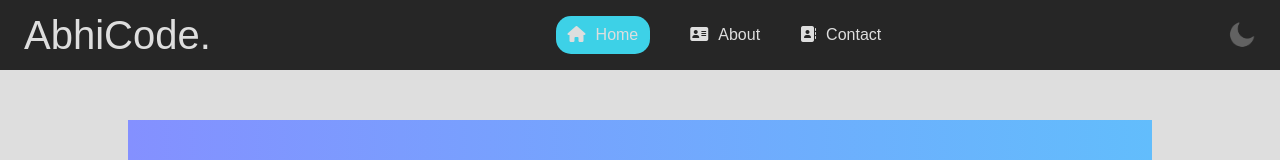
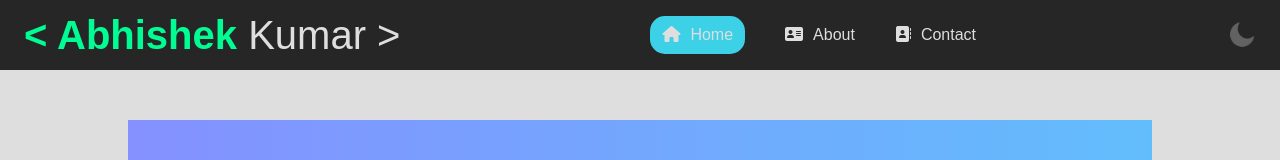
Before and after one commit to abhiraj-ku/Abhishek-portfolio, a plain HTML site: page about-us/about.html in a window 1280 px wide. Shown: the top 160 px of the page. Drawn offline with Linux system fonts and the light colour scheme.

Commit message:
changed title color of about page

```diff
--- a/about-us/about.css
+++ b/about-us/about.css
@@ -56,6 +56,10 @@ header {
 .nav-branding {
     font-size: 2.5rem;
     color: var(--primary-color);
+}
+span{
+    color:#00fd93;
+
 }
 
 /* navigation menu ul tag */
@@ -182,6 +186,9 @@ a {
         left: 0;
         z-index: 999;
         opacity: 0.7;
+    }
+    .nav-branding{
+        font-size: 1.5rem;
     }
     .right{
         flex: 0 100%;
@@ -391,11 +398,11 @@ svg{
     text-align: center;
 }
 span{
-    color: rgb(223, 6, 6);
-    font-weight: 800;
+    color:#00fd93;;
+    font-weight: 700;
 
 }
-.mwl{
+/* .mwl{
     align-items: center;
     width: 8rem;
-}
+} */
--- a/about-us/about.html
+++ b/about-us/about.html
@@ -14,7 +14,7 @@
     <header>
         <nav class="navbar">
             <!-- title/logo -->
-            <a href="#" class="nav-branding">AbhiCode.</a>
+            <a href="index.html" class="nav-branding"><span>< Abhishek</span> Kumar ></a>
             <!-- nav links -->
             <ul class="nav-menu">
                 <li class="nav-items">
--- a/style.css
+++ b/style.css
@@ -60,7 +60,6 @@ header {
 }
 span{
     color:#00fd93;
-
 
 }
 
```
